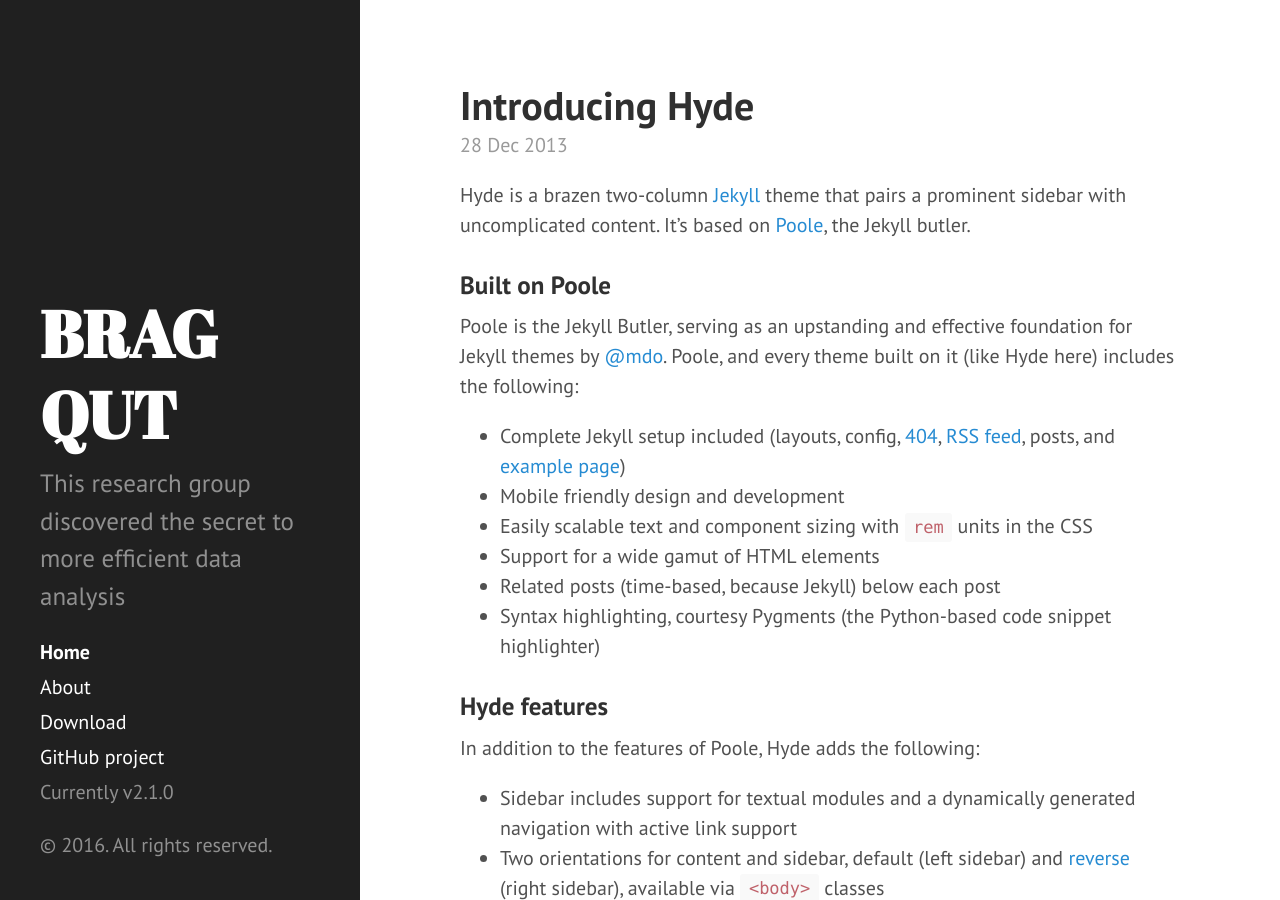
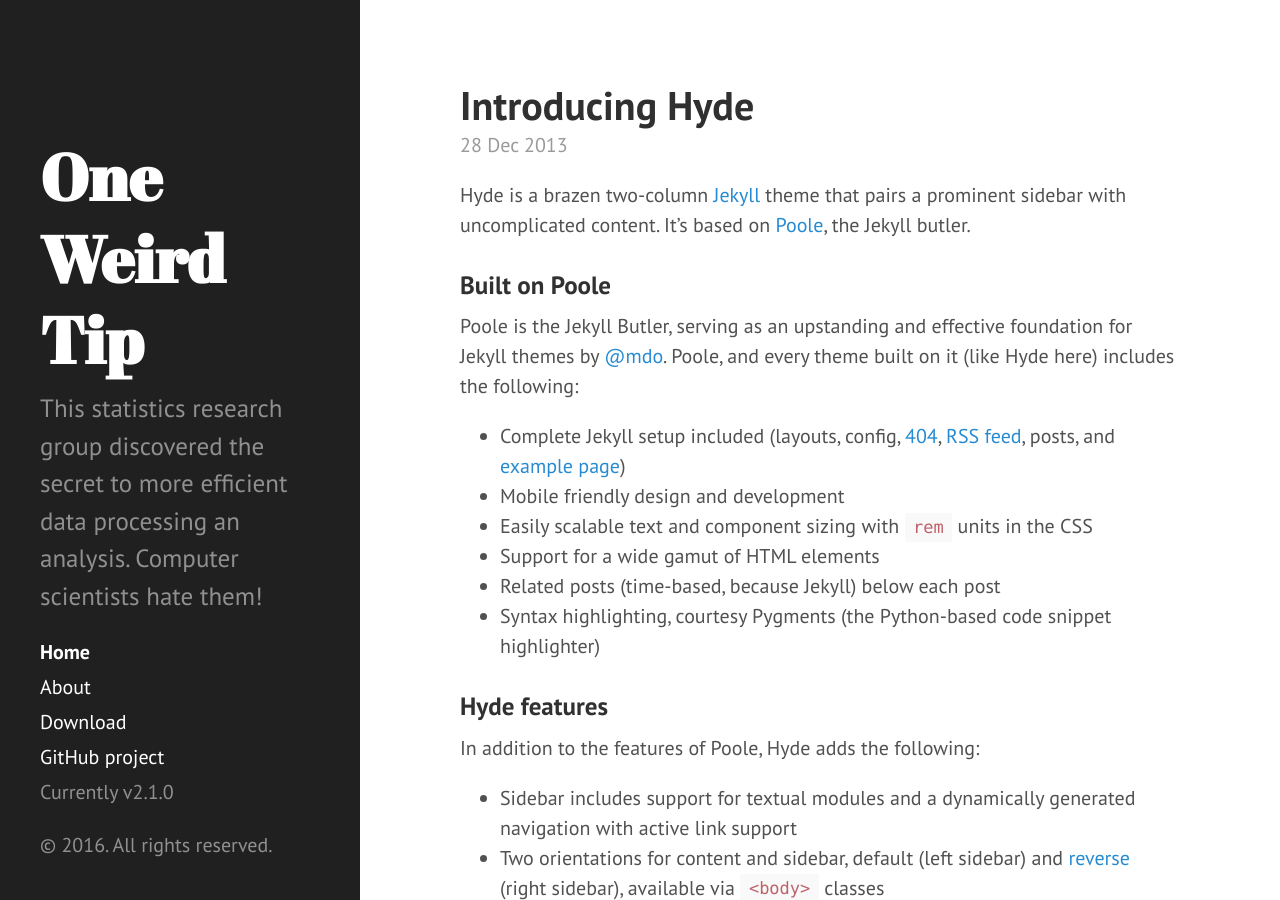
Before and after one commit to bragqut/bragqut.github.io, a Jekyll site: the page built from index.html, in a window 1280 px wide and 900 px high. Built offline with Jekyll 4.4.1, drawn with Linux system fonts in a browser that asks for light colours; Markdown is read by kramdown in place of the engine named in the settings; the list of posts is cut into pages by our own code.

Commit message:
changing title

```diff
--- a/_config.yml
+++ b/_config.yml
@@ -9,9 +9,9 @@ permalink:        pretty
 relative_permalinks: true
 
 # Setup
-title:            BRAG QUT
+title:            One Weird Tip
 tagline:          'One Weird Tip'
-description:      'This research group discovered the secret to more efficient data analysis'
+description:      'This statistics research group discovered the secret to more efficient data processing an analysis. Computer scientists hate them!'
 url:              http://bragqut.github.io
 baseurl:          /
 
```
